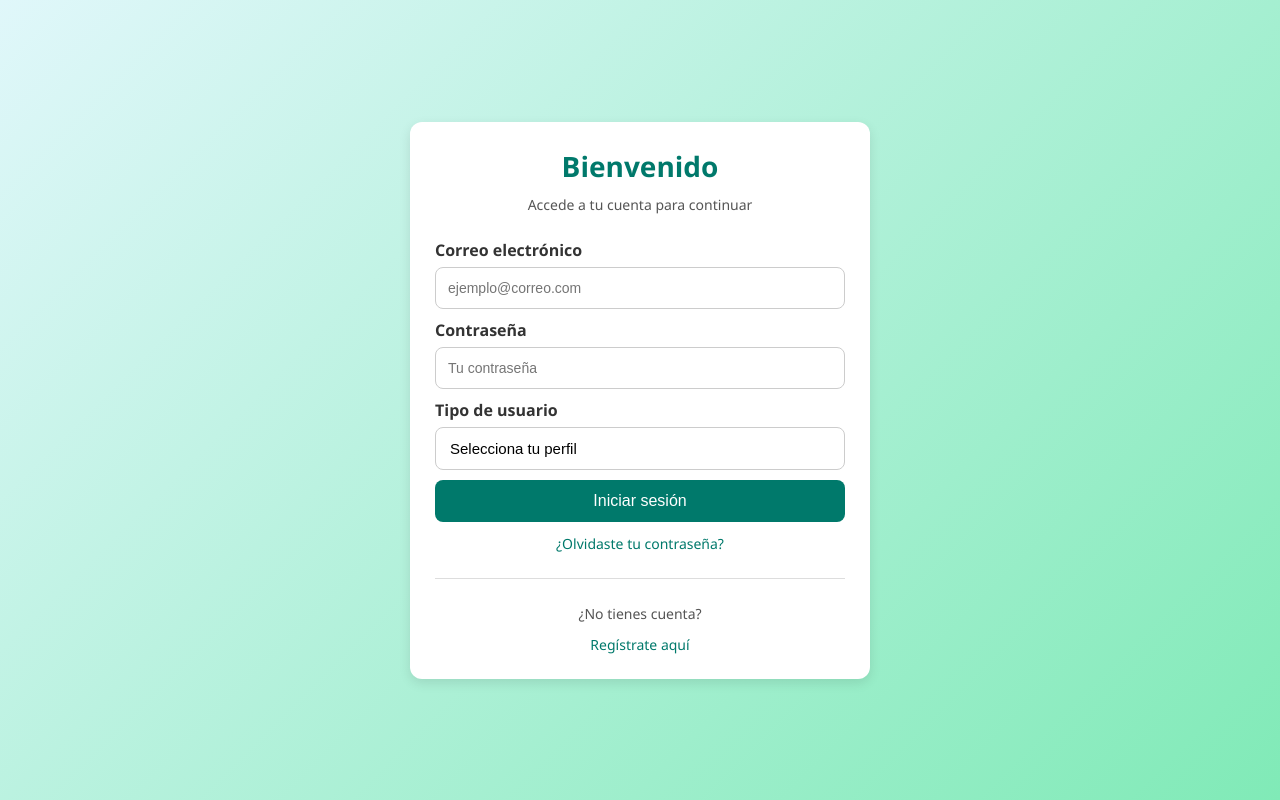
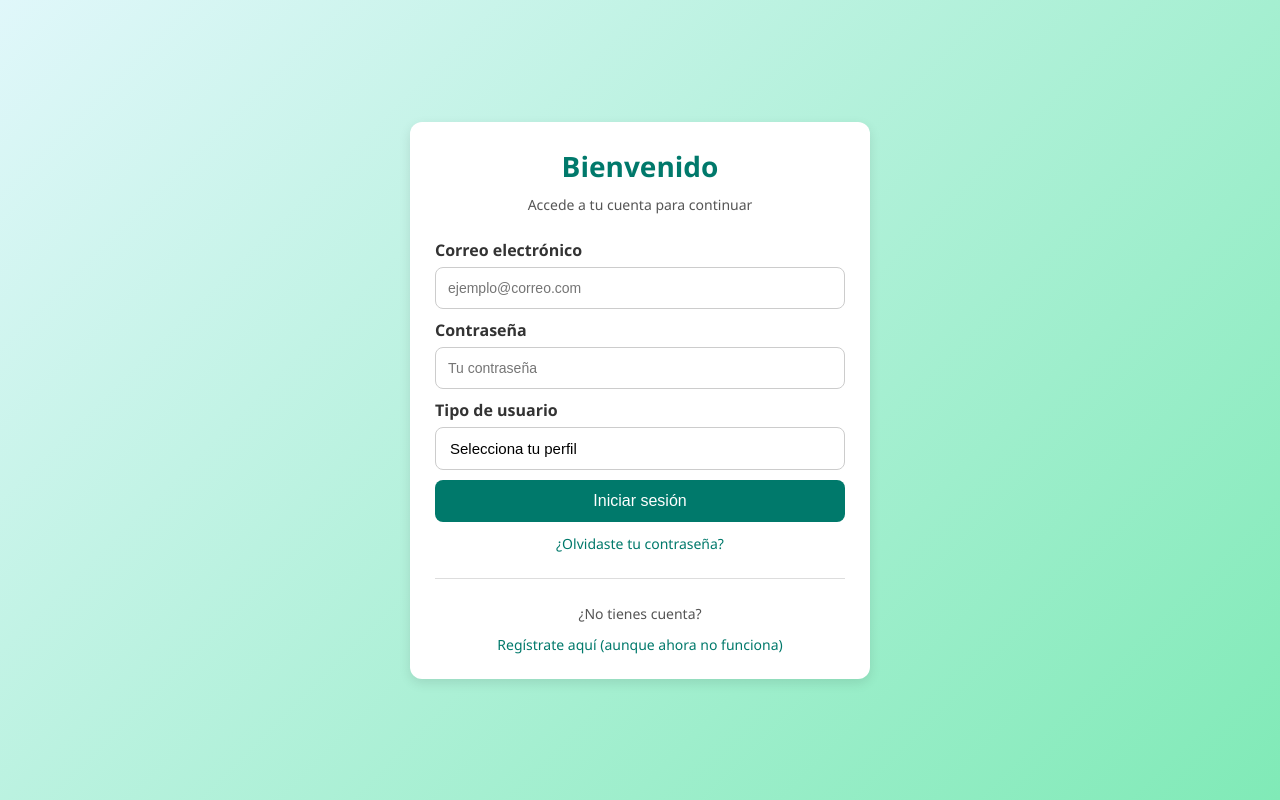
Before and after one commit to NicolasLizama/host-html, a plain HTML site: page index.html in a window 1280 px wide. Drawn offline with Linux system fonts and the light colour scheme.

Commit message:
el deploy es aca papu

```diff
--- a/index.html
+++ b/index.html
@@ -42,7 +42,7 @@
       <hr class="divider">
 
       <p class="registro-text">¿No tienes cuenta?
-        <a href="/" class="link">Regístrate aquí</a>
+        <a href="/" class="link">Regístrate aquí (aunque ahora no funciona)</a>
       </p>
     </section>
   </main>
```
